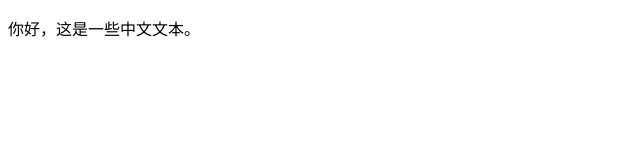
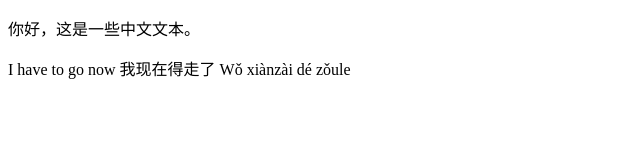
Before and after one commit to BoardwalkLord/website_to_test_text_to_speech, a plain HTML site: page index.html in a window 1280 px wide. Shown: the whole page, without its empty margins (0-640 px from the left). Drawn offline with Linux system fonts and the light colour scheme.

Commit message:
Update index.html

```diff
--- a/index.html
+++ b/index.html
@@ -2,5 +2,15 @@
 <html>
 <body>
   <p>你好，这是一些中文文本。</p>
+
+  I have to go now
+
+
+我现在得走了
+
+
+Wǒ xiànzài dé zǒule
+
+
 </body>
 </html>
```
